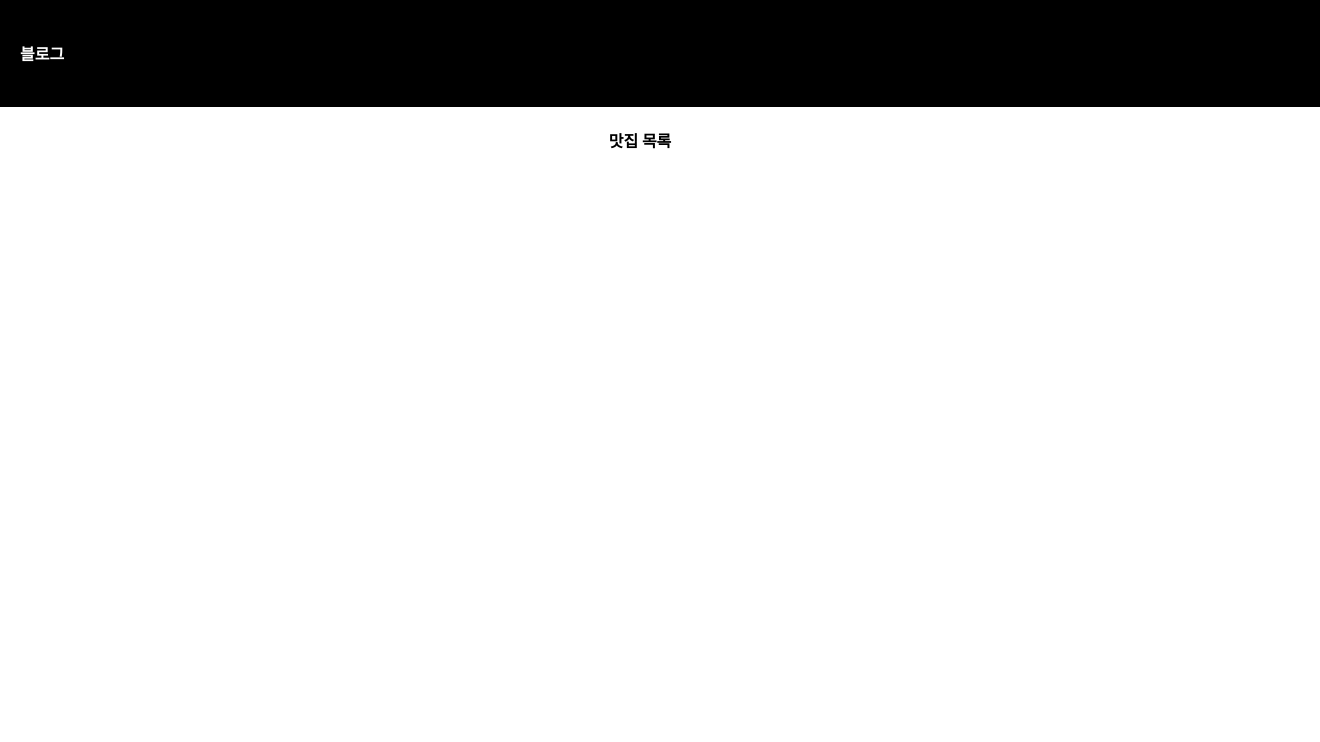
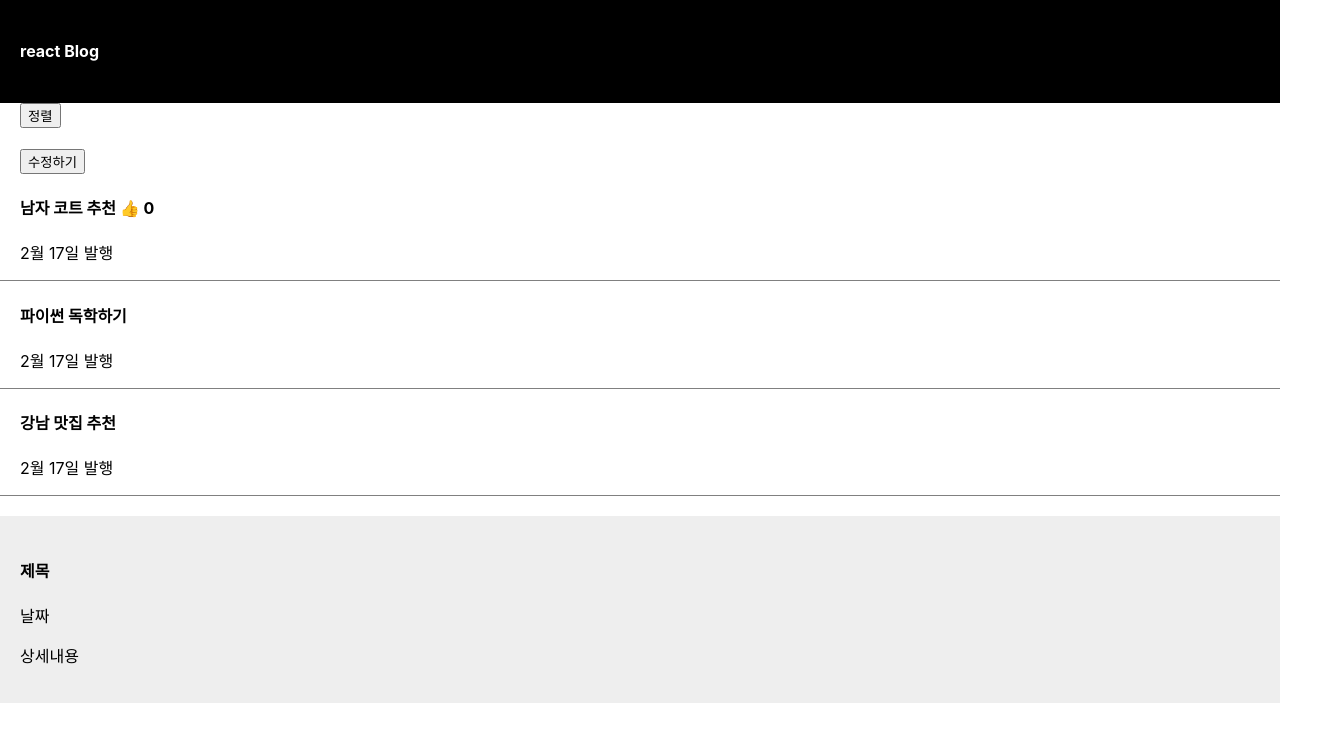
Before and after one commit to pnci1029/reactPrac, a React (Create React App) app: page / in a window 1280 px wide. Shown: the top 742 px of the page, 1320 px wide, since content can reach past the window. Built offline with nearby package versions, Linux system fonts and the light colour scheme.

Commit message:
basic init

```diff
--- a/src/App.css
+++ b/src/App.css
@@ -7,6 +7,21 @@
   display : flex;
   color : white;
   padding : 20px;
+}
+div {
+  box-sizing : border-box
+}
+.list {
+  text-align : left;
+  padding-left : 20px;
+  border-bottom : 1px solid grey;
+}
+
+.modal{
+  margin-top : 20px;
+  padding : 20px;
+  background : #eee;
+  text-align : left;
 }
 
 .App-logo {
--- a/src/App.js
+++ b/src/App.js
@@ -1,17 +1,63 @@
 import logo from './logo.svg';
 import './App.css';
+import {useState} from "react";
 
 function App() {
-let post = "맛집 목록";
+    let post = "react Blog";
+    let [coatRecommend, valueConvert] = useState(['남자 코트 추천', '파이썬 독학하기', '강남 맛집 추천']);
+    let [like, likeAdd] = useState(0);
 
-  return (
-    <div className="App">
-        <div className="black-nav">
-            <h4>블로그</h4>
+
+    return (
+        <div className="App">
+            <div className="black-nav">
+                <h4>{post}</h4>
+            </div>
+            <div className="list">
+                <button onClick={() => {
+                    let copy = [...coatRecommend];
+                    copy.sort();
+                    valueConvert(copy);
+                }}>정렬
+                </button>
+                <h4>
+                    <button onClick={() => {
+                        let copy = [...coatRecommend];
+                        copy[0] = '여자코트 추천';
+                        valueConvert(copy)
+                        // valueConvert(['여자코트 추천', '파이썬 독학하기', '강남 맛집 추천'])
+                    }}> 수정하기
+                    </button>
+                    <h4> {coatRecommend[0]} <span onClick={() => {
+                        likeAdd(like++)
+                    }}>👍</span> {like} </h4>
+                </h4>
+
+                <p>2월 17일 발행</p>
+            </div>
+            <div className="list">
+                <h4>{coatRecommend[1]}</h4>
+                <p>2월 17일 발행</p>
+            </div>
+            <div className="list">
+                <h4>{coatRecommend[2]}</h4>
+                <p>2월 17일 발행</p>
+            </div>
+
+            <Modal />
+
         </div>
-        <h4>{ post }</h4>
-    </div>
-  );
+    );
+}
+
+function Modal(){
+    return (
+        <div className="modal">
+            <h4>제목</h4>
+            <p>날짜</p>
+            <p>상세내용</p>
+        </div>
+    )
 }
 
 export default App;
```
